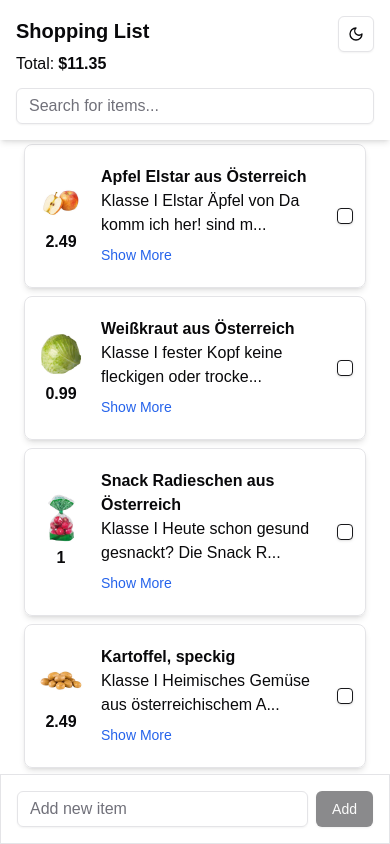
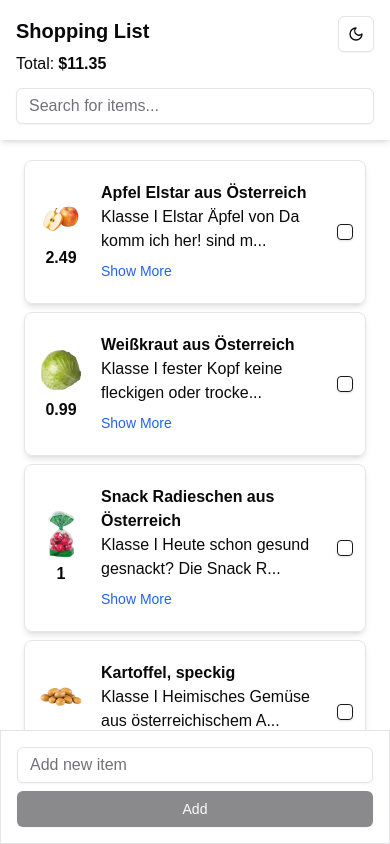
Before and after one commit to hamed-iam/tpsfd-task, a Next.js app: page / in a window 390 px wide. Built offline with nearby package versions, Linux system fonts and the light colour scheme.

Commit message:
minor styling improvement

```diff
--- a/components/AddItemForm.tsx
+++ b/components/AddItemForm.tsx
@@ -16,16 +16,23 @@ export default function AddItemForm({ onAdd }: AddItemFormProps) {
   };
 
   return (
-    <div className="fixed bottom-0 left-0 z-10 flex w-full items-center space-x-2 border bg-white p-4 dark:bg-black">
+    <div className="fixed bottom-0 left-0 z-10 w-full border bg-white p-4 dark:bg-black">
+      <div className="flex flex-col space-y-2 sm:flex-row sm:space-x-2 sm:space-y-0">
         <Input
           value={inputValue}
           onChange={(e) => setInputValue(e.target.value)}
           placeholder="Add new item"
+          className="w-full"
         />
 
-      <Button onClick={handleAdd} disabled={!inputValue}>
+        <Button
+          onClick={handleAdd}
+          disabled={!inputValue}
+          className="w-full sm:w-auto"
+        >
           Add
         </Button>
       </div>
+    </div>
   );
 }
--- a/components/ShoppingList.tsx
+++ b/components/ShoppingList.tsx
@@ -16,7 +16,7 @@ export default function ShoppingList({
   return (
     <div
       ref={itemsContainerRef}
-      className="max-h-[calc(100vh-100px)] space-y-2 overflow-y-auto px-2 pb-8 pt-28"
+      className="max-h-[calc(100vh-100px)] space-y-2 overflow-y-auto px-2 pb-14 pt-32 sm:pb-8"
     >
       {(data || []).map((item) => (
         <ShoppingItem
```
Lines whose indentation alone changed are shown as unchanged.
